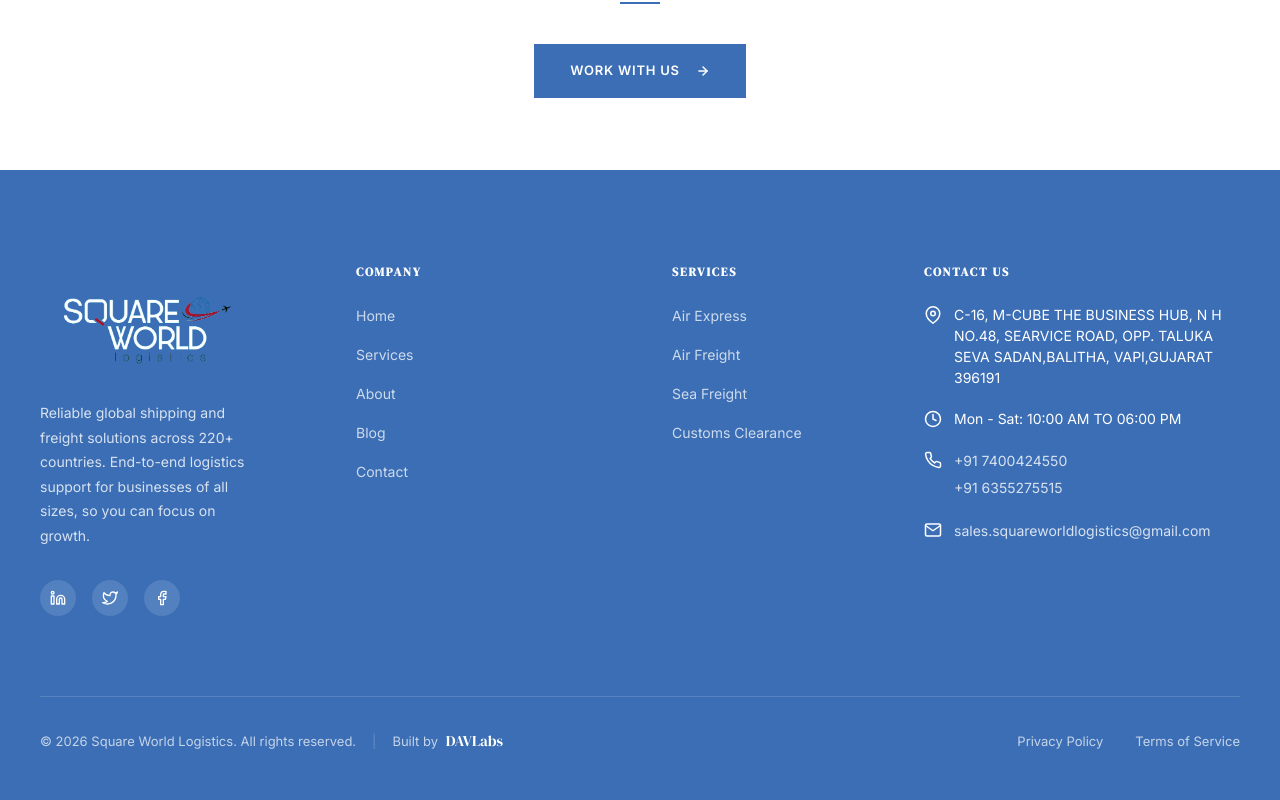
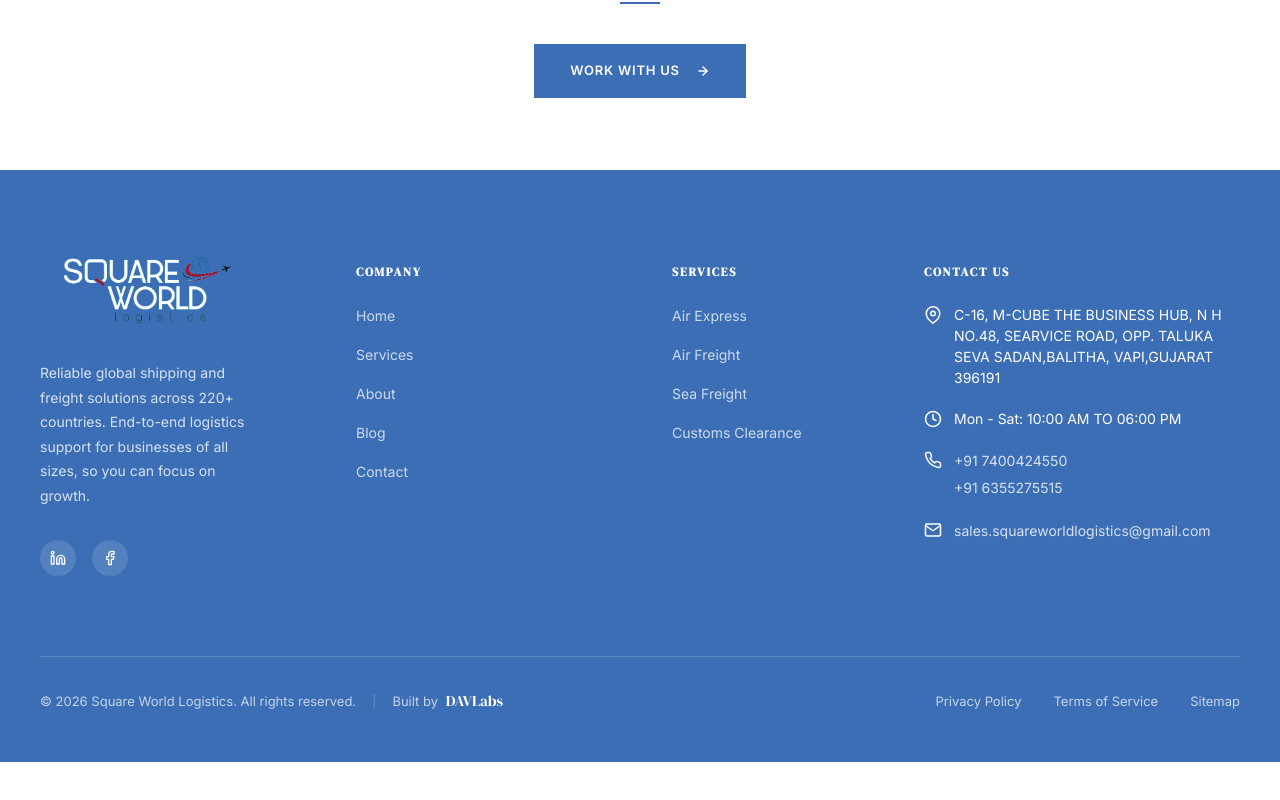
Before and after one commit to squareworldlogistics-pixel/square-world-logistics, a Next.js app: page /about in a window 1280 px wide. Shown: the part 3904-4704 px from the top of the page. After the commit the page ends 4666 px from the top, so only its background shows below. Built offline with nearby package versions, Linux system fonts and the light colour scheme.

Commit message:
last fix

```diff
--- a/components/footer.tsx
+++ b/components/footer.tsx
@@ -34,6 +34,7 @@ export default function Footer() {
               style={{
                 display: "inline-block",
                 marginBottom: "0.75rem",
+                marginTop: "-2.5rem",
               }}
             >
               <img
@@ -60,10 +61,15 @@ export default function Footer() {
             </p>
             <div style={{ display: "flex", gap: "1rem" }}>
               {/* Social Icons */}
-              {["linkedin", "twitter", "facebook"].map((social) => (
+              {[
+                { id: "linkedin", href: "https://www.linkedin.com/company/square_world_logistics/" },
+                { id: "facebook", href: "https://www.facebook.com/profile.php?id=61583040150446" }
+              ].map((social) => (
                 <a
-                  key={social}
-                  href="#"
+                  key={social.id}
+                  href={social.href}
+                  target="_blank"
+                  rel="noopener noreferrer"
                   style={{
                     display: "flex",
                     alignItems: "center",
@@ -85,12 +91,11 @@ export default function Footer() {
                     e.currentTarget.style.color = "var(--color-swl-white)";
                     e.currentTarget.style.transform = "translateY(0)";
                   }}
-                  aria-label={social}
+                  aria-label={social.id}
                 >
                   <svg width="16" height="16" viewBox="0 0 24 24" fill="none" stroke="currentColor" strokeWidth="2" strokeLinecap="round" strokeLinejoin="round">
-                    {social === "linkedin" && <path d="M16 8a6 6 0 0 1 6 6v7h-4v-7a2 2 0 0 0-2-2 2 2 0 0 0-2 2v7h-4v-7a6 6 0 0 1 6-6z M2 9h4v12H2z M4 2a2 2 0 1 1 0 4 2 2 0 0 1 0-4z" />}
-                    {social === "twitter" && <path d="M23 3a10.9 10.9 0 0 1-3.14 1.53 4.48 4.48 0 0 0-7.86 3v1A10.66 10.66 0 0 1 3 4s-4 9 5 13a11.64 11.64 0 0 1-7 2c9 5 20 0 20-11.5a4.5 4.5 0 0 0-.08-.83A7.72 7.72 0 0 0 23 3z" />}
-                    {social === "facebook" && <path d="M18 2h-3a5 5 0 0 0-5 5v3H7v4h3v8h4v-8h3l1-4h-4V7a1 1 0 0 1 1-1h3z" />}
+                    {social.id === "linkedin" && <path d="M16 8a6 6 0 0 1 6 6v7h-4v-7a2 2 0 0 0-2-2 2 2 0 0 0-2 2v7h-4v-7a6 6 0 0 1 6-6z M2 9h4v12H2z M4 2a2 2 0 1 1 0 4 2 2 0 0 1 0-4z" />}
+                    {social.id === "facebook" && <path d="M18 2h-3a5 5 0 0 0-5 5v3H7v4h3v8h4v-8h3l1-4h-4V7a1 1 0 0 1 1-1h3z" />}
                   </svg>
                 </a>
               ))}
@@ -265,6 +270,7 @@ export default function Footer() {
           <div style={{ display: "flex", gap: "2rem" }}>
             <Link href="/privacy" style={{ transition: "color 0.2s ease" }} onMouseEnter={(e) => (e.currentTarget.style.color = "var(--color-swl-white)")} onMouseLeave={(e) => (e.currentTarget.style.color = "rgba(255, 255, 255, 0.7)")}>Privacy Policy</Link>
             <Link href="/terms" style={{ transition: "color 0.2s ease" }} onMouseEnter={(e) => (e.currentTarget.style.color = "var(--color-swl-white)")} onMouseLeave={(e) => (e.currentTarget.style.color = "rgba(255, 255, 255, 0.7)")}>Terms of Service</Link>
+            <a href="/sitemap.xml" target="_blank" rel="noopener noreferrer" style={{ transition: "color 0.2s ease" }} onMouseEnter={(e) => (e.currentTarget.style.color = "var(--color-swl-white)")} onMouseLeave={(e) => (e.currentTarget.style.color = "rgba(255, 255, 255, 0.7)")}>Sitemap</a>
           </div>
         </div>
       </div>
--- a/lib/site-data.ts
+++ b/lib/site-data.ts
@@ -133,8 +133,8 @@ export const SERVICES: Service[] = [
   },
   {
     id: "tailor-made",
-    title: "Customised Logistics",
-    subtitle: "Custom Logistics",
+    title: "Tailor Made Freight Solution",
+    subtitle: "Customised Logistics ",
     description:
       "Customized logistics strategies that match your shipping needs, timelines, and budget. We work closely with our customers to improve efficiency and reduce operational challenges.",
     features: [
```
